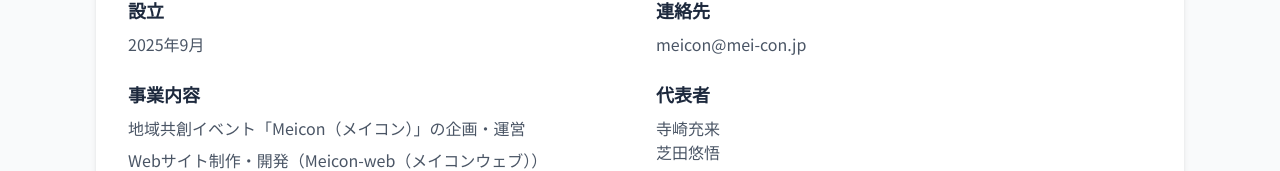
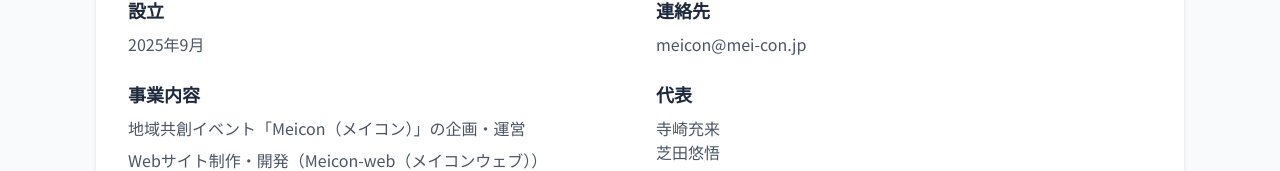
Before and after one commit to meicon-jp/meicon-website, a Next.js app: page /about in a window 1280 px wide. Shown: the part 588-759 px from the top of the page. Built offline with nearby package versions, Linux system fonts and the light colour scheme; no server answers.

Commit message:
文言を変更

```diff
--- a/src/app/about/page.tsx
+++ b/src/app/about/page.tsx
@@ -57,7 +57,7 @@
                     </p>
                   </div>
                   <div>
-                    <h3 className="text-base sm:text-lg font-bold text-slate-800 mb-1.5 sm:mb-2">代表者</h3>
+                    <h3 className="text-base sm:text-lg font-bold text-slate-800 mb-1.5 sm:mb-2">代表</h3>
                     <p className="text-sm sm:text-base text-gray-600">寺崎充来</p>
                     <p className="text-sm sm:text-base text-gray-600">芝田悠悟</p>
                   </div>
```
Also changed, not shown: 1 other file (tests, documents, lock files or other folders).
